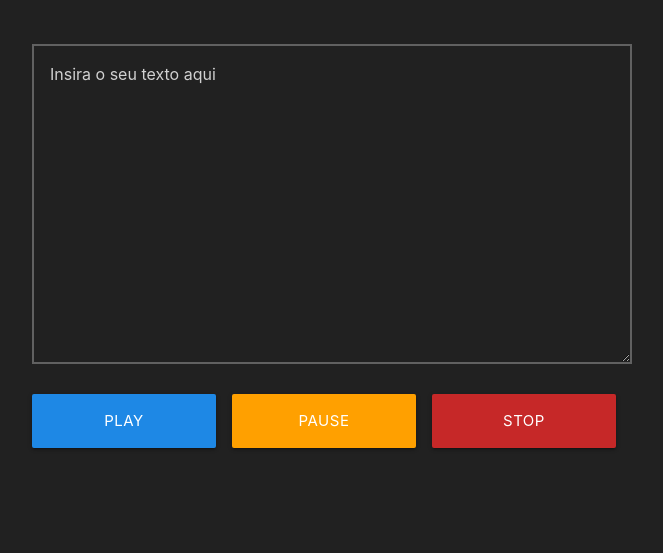
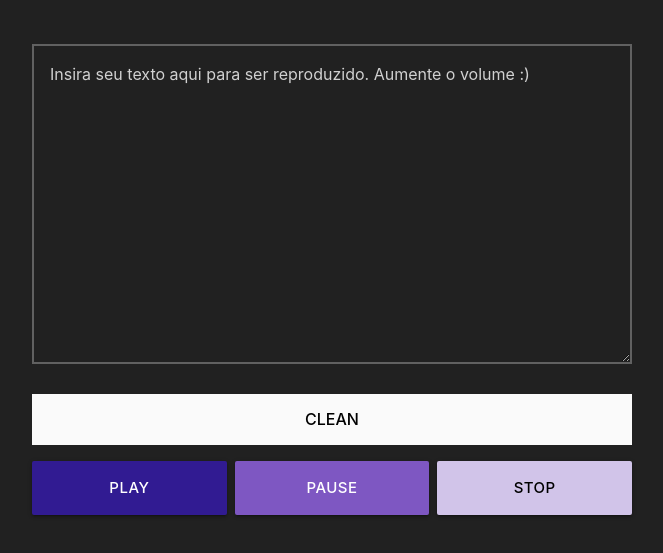
Before and after one commit to rbmelolima/SpeechSynthesis, a plain HTML site: page index.html in a window 1280 px wide. Shown: the part 131-684 px from the top of the page, without its empty margins (308-971 px from the left). Drawn offline with nearby package versions, Linux system fonts and the light colour scheme.

Commit message:
feat: adição de botão de limpar textarea

```diff
--- a/index.html
+++ b/index.html
@@ -10,6 +10,7 @@
 
   <!-- Compiled and minified CSS -->
   <link rel="stylesheet" href="https://cdnjs.cloudflare.com/ajax/libs/materialize/1.0.0/css/materialize.min.css">
+  <link href="https://fonts.googleapis.com/icon?family=Material+Icons" rel="stylesheet">
 
   <link rel="stylesheet" href="style.css">
 </head>
@@ -21,16 +22,21 @@
 
   <main>
     <section>
-      <textarea name="text" id="text" placeholder="Insira o seu texto aqui" oninput="setText(event)"></textarea>
+      <form action="">
+        <textarea name="text" id="text" placeholder="Insira seu texto aqui para ser reproduzido. Aumente o volume :)" oninput="setText(event)"></textarea>
+
+        <button class="btn-reset waves-effect grey lighten-5" type="reset"> CLEAN </button>
+      </form>
 
       <div class="group-button">
-        <button class="waves-effect blue darken-1 btn-large" onclick="play()">Play</button>
-        <button class="waves-effect amber darken-2 btn-large" onclick="pause()">Pause</button>
-        <button class="waves-effect red darken-3 btn-large" onclick="stop()">Stop</button>
+        <button class="waves-effect deep-purple darken-4 btn-large" onclick="play()"> PLAY</button>
+        <button class="waves-effect deep-purple lighten-1 btn-large" onclick="pause()">PAUSE</button>
+        <button class="waves-effect deep-purple lighten-4 btn-large" onclick="stop()">STOP</button>
       </div>
-      </textarea>
     </section>
   </main>
+
+
 
   <!-- Compiled and minified JavaScript -->
   <script src="https://cdnjs.cloudflare.com/ajax/libs/materialize/1.0.0/js/materialize.min.js"></script>
--- a/main.js
+++ b/main.js
@@ -3,7 +3,7 @@ const utterance = new SpeechSynthesisUtterance();
 const synth = window.speechSynthesis;
 
 utterance.lang = "pt-BR";
-utterance.rate = 1.2;
+utterance.rate = 1.0;
 
 function setText(event) {
   utterance.text = event.target.value;
--- a/style.css
+++ b/style.css
@@ -49,7 +49,17 @@ textarea {
 }
 
 textarea:focus {
-  border-color: dodgerblue;
+  border-color: #7e57c2;
+}
+
+button {
+  font-size: 16px;
+  font-weight: 500;
+}
+
+button.lighten-4{
+  color: #000;
+  text-transform: uppercase;
 }
 
 .group-button {
@@ -62,6 +72,14 @@ textarea:focus {
   width: 100%;
 }
 
+.btn-reset {
+  width: 100%;
+  background-color: none;
+  outline: none;
+  padding: 16px;
+  margin-bottom: 16px;
+}
+
 @media (min-width: 420px) {
   h1 {
     font-size: 48px;
@@ -72,8 +90,9 @@ textarea:focus {
     justify-content: flex-end;
   }
 
-  .group-button button {
-    margin-right: 16px;
+  .group-button button:nth-child(2) {
+    margin-right: 8px;
+    margin-left: 8px;
     margin-bottom: 0;
   }
 }
```
